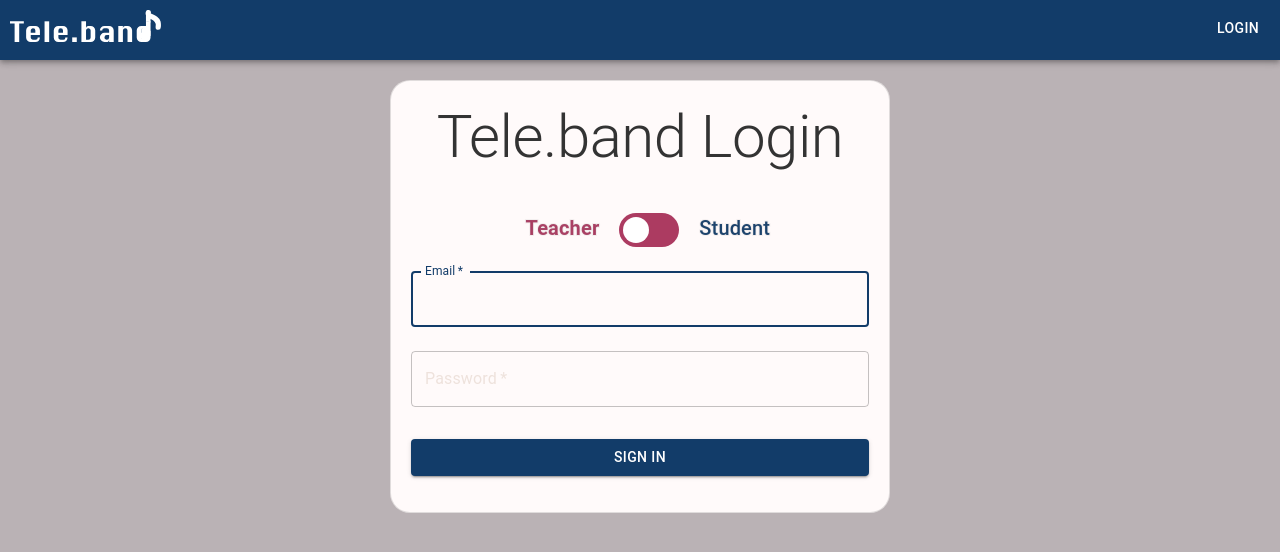
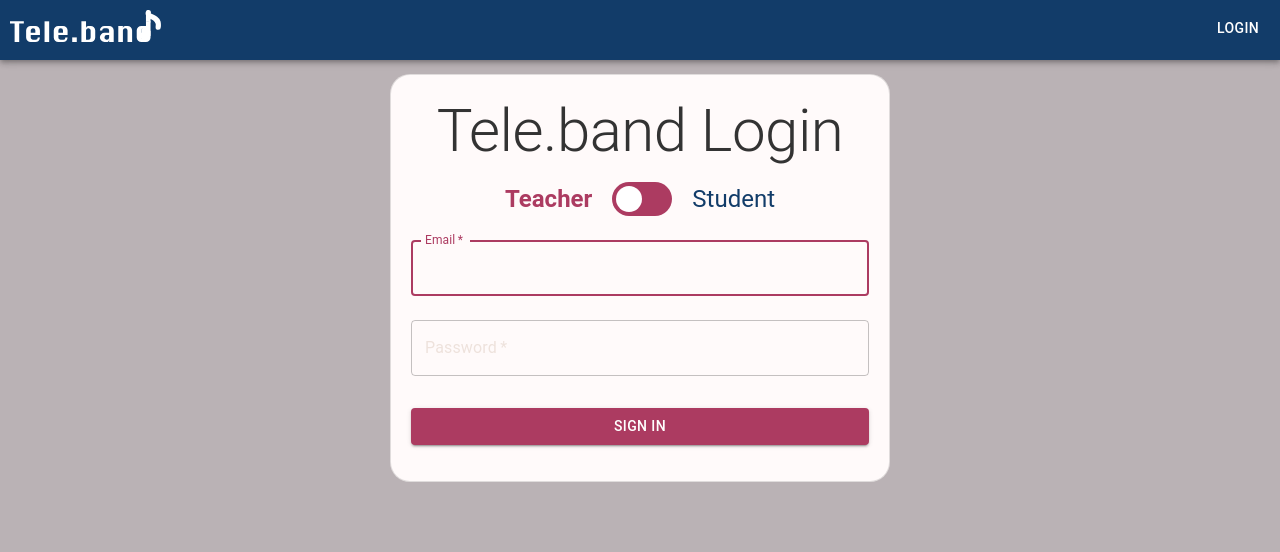
Before and after one commit to laurenyz/teleband-frontend, a React (Create React App) app: page /login in a window 1280 px wide. Shown: the top 552 px of the page. Built offline with nearby package versions, Linux system fonts and the light colour scheme.

Commit message:
switched some elements to material-ui components. Removed extra css classes and adjusted login spacing

```diff
--- a/src/components/Login.jsx
+++ b/src/components/Login.jsx
@@ -16,7 +16,9 @@ const useStyles = makeStyles(theme => ({
     },
     paper: {
         padding: 20,
-        width: 500,
+        minWidth:375,
+        maxWidth:500,
+        width: "50%",
         borderRadius: 20,
         marginTop: 20,
     }
@@ -68,17 +70,22 @@ function Login(props) {
     }
 
     return (
-        <Grid container justify="center">
-            <Paper className={classes.paper} variant="outlined">
-                <Typography variant="h2" id="login-header">Tele.band Login</Typography>
-                <div className="switch-box" >
-                    <div className={`teacher-btn ${!student ? "highlight" : "no-highlight"}`}>Teacher</div>
+            <Paper className={classes.paper} style={{margin:"1em auto"}} variant="outlined">
+                <Typography style={{marginBottom:".25em"}} align="center" variant="h2">Tele.band Login</Typography>
+                <Grid container justify="center" alignItems="center">
+                    <Grid item>
+                        <Typography variant="h5" color="secondary" style={student?{fontWeight:""}:{fontWeight:"bold"}}>Teacher</Typography>
+                    </Grid>
+                    <Grid item>
                         <label className="switch">
                             <input onClick={() => setStudent(student => !student)} type="checkbox" />
                             <span className="slider round"></span>
                         </label>
-                    <div className={`student-btn ${student ? "highlight" : "no-highlight"}`}>Student</div>
-                </div>
+                    </Grid>
+                    <Grid item>
+                        <Typography variant="h5" color="primary" style={student?{fontWeight:"bold"}:{fontWeight:""}}>Student</Typography>
+                    </Grid>
+                </Grid>
                 {
                     student ?
                     <React.Fragment>
@@ -113,6 +120,7 @@ function Login(props) {
                         <form className={classes.form} onSubmit={handleSubmitTeacher(onSubmitTeacher)}>
                             <TextField
                                 variant="outlined"
+                                color="secondary"
                                 margin="normal"
                                 required
                                 fullWidth
@@ -132,6 +140,7 @@ function Login(props) {
                             />
                             <TextField
                                 variant="outlined"
+                                color="secondary"
                                 margin="normal"
                                 required
                                 fullWidth
@@ -150,7 +159,7 @@ function Login(props) {
                                 type="submit"
                                 fullWidth
                                 variant="contained"
-                                    color="primary"
+                                color="secondary"
                                 className={classes.submit}
                             >
                                 Sign In
@@ -158,9 +167,7 @@ function Login(props) {
                         </form>
                     </React.Fragment>
                 }
-
             </Paper>
-        </Grid>
     )
 }
 
--- a/src/style/Login.css
+++ b/src/style/Login.css
@@ -1,40 +1,3 @@
-#login-header {
-   text-align: center;
-   margin-bottom: 40px;
- }
-
-.switch-box{
-  display: flex;
-  flex-direction: row;
-  width: 50%;
-  margin: auto;
-  justify-content: space-between;
-}
-
-.switch-box div{
-  width: 100px;
-  line-height: 30px;
-  font-size: 20px;
-  -webkit-text-stroke-width: 2px;
-  -webkit-text-stroke-color: rgba(155, 155, 155, 0.116);
-}
-
-#login-form{
-  display: flex;
-  flex-direction: column;
-  height: 150px;
-  border: solid red 2px;
-  justify-content: space-evenly;
-}
-
-.highlight {
-font-weight: 700;
-}
-
-.no-highlight{
-font-weight: 500;
-}
-
 .teacher-btn{
 color: #ac3b61;
 }
@@ -59,7 +22,6 @@ color: #123c69;
   height: 0;
 }
 
-/* The slider */
 .slider {
   position: absolute;
   cursor: pointer;
@@ -98,7 +60,6 @@ input:checked + .slider:before {
   transform: translateX(26px);
 }
 
-/* Rounded sliders */
 .slider.round {
   border-radius: 34px;
 }
@@ -106,3 +67,7 @@ input:checked + .slider:before {
 .slider.round:before {
   border-radius: 50%;
 }
+
+input:focus + .slider {
+  box-shadow: 0 0 10px #2196F3;
+}
```
Lines whose indentation alone changed are shown as unchanged.
